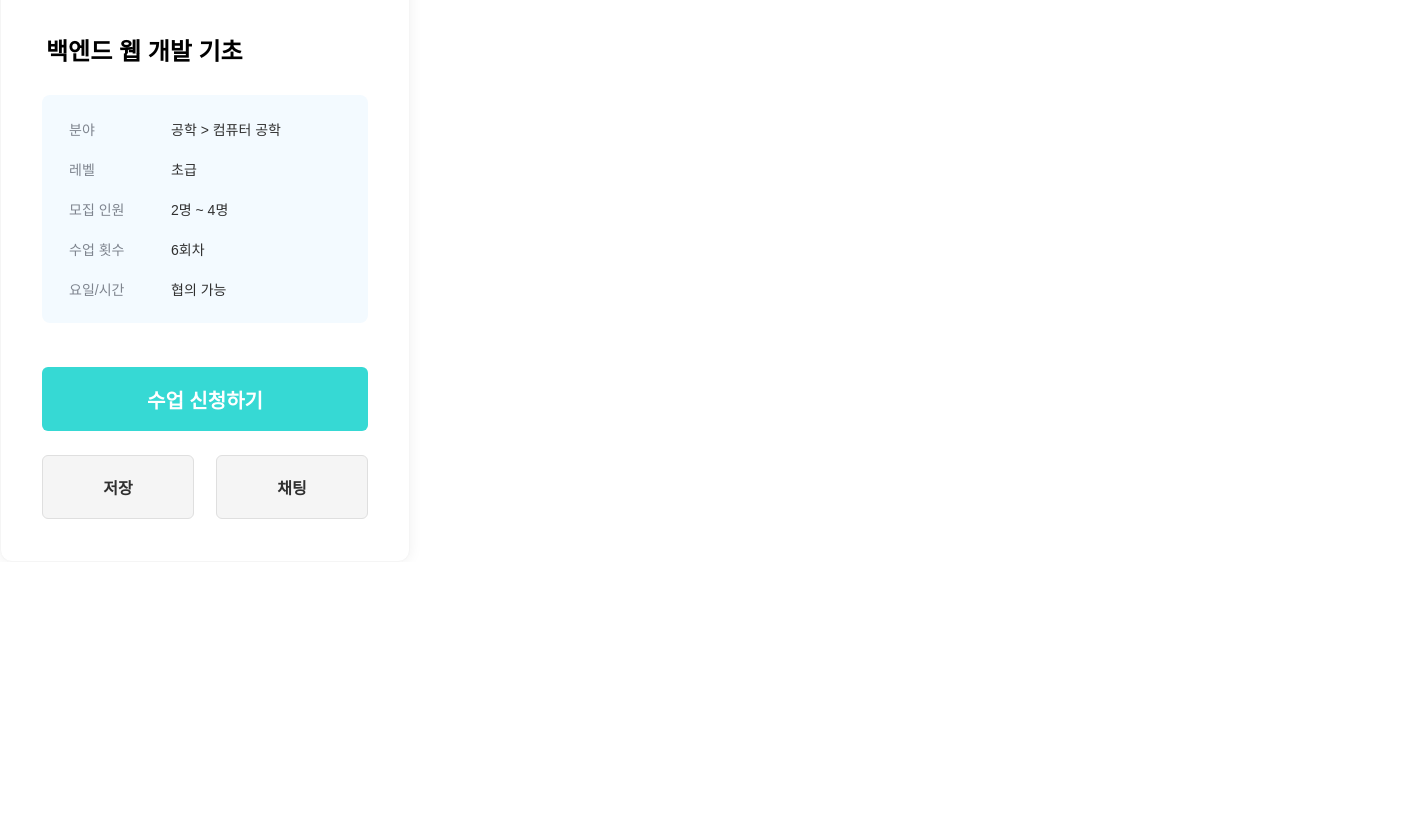
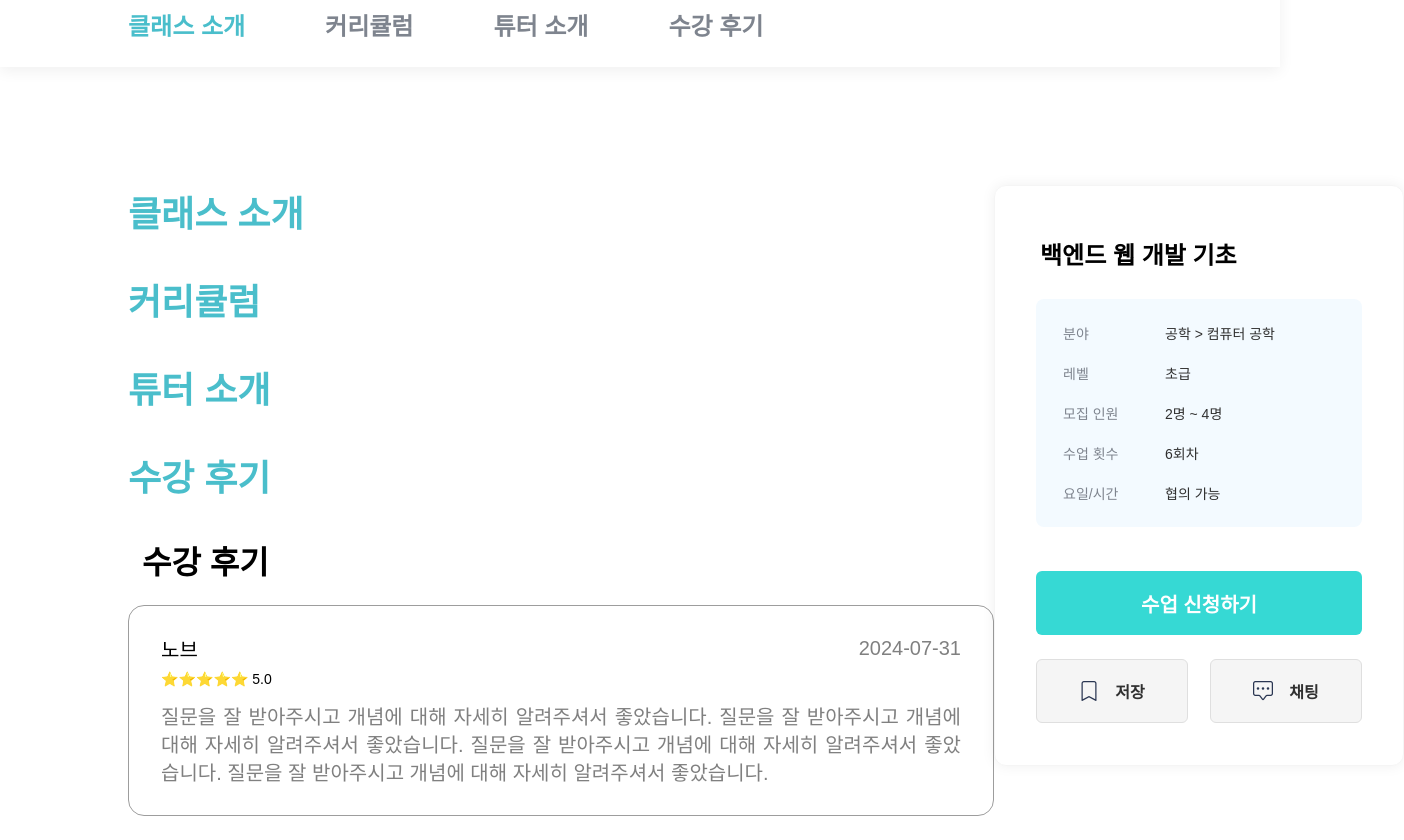
Before and after one commit to TeamMajorLink/majorLink_web, a React (Create React App) app in the folder myproject/: page /class-detail in a window 1280 px wide. Shown: the part 827-1667 px from the top of the page, 1404 px wide, since content can reach past the window. Before the commit the page ends 1389 px from the top, so only its background shows below. Built offline with nearby package versions, Linux system fonts and the light colour scheme.

Commit message:
design: class detail 페이지 수정

```diff
--- a/myproject/src/Router.jsx
+++ b/myproject/src/Router.jsx
@@ -19,16 +19,17 @@ import OfferClass from './pages/users/OfferClass';
 import OfferedClassList from './pages/users/OfferedClassList';
 import OfferedClassModify from './pages/users/OfferedClassModify';
 
-
 export default function Router() {
   return (
     <BrowserRouter>
       <Routes>
         <Route path="/" element={<HomePage />} />
         <Route path="/login" element={<Login />} />
+
+        {/* class - 강승현 */}
         <Route path="/class-matching" element={<ClassMatchingPage />} />
+        <Route path="/class-detail" element={<ClassDetailPage />} />
 
-        <Route path="/class-detail" element={<ClassDetailPage />} />
         {/* mypage */}
         <Route path="/mypage" element={<MyPage />} />
         <Route path="/editprofile" element={<EditProfile />} />
@@ -45,7 +46,10 @@ export default function Router() {
 
         <Route path="/offerclass" element={<OfferClass />} />
         <Route path="/offeredclasslist" element={<OfferedClassList />} />
-        <Route path="/offeredclassmodify/:class" element={<OfferedClassModify />} />
+        <Route
+          path="/offeredclassmodify/:class"
+          element={<OfferedClassModify />}
+        />
       </Routes>
     </BrowserRouter>
   );
--- a/myproject/src/components/classDetail/ClassAsideSection.jsx
+++ b/myproject/src/components/classDetail/ClassAsideSection.jsx
@@ -1,7 +1,8 @@
 import { styled } from 'styled-components';
 import color from '../../styles/color';
 import font from '../../styles/font';
-// import ThumbnailPng from '../../assets/backEnd/back_class_thumbnail_922x522.png';
+import BookmarkPng from '../../assets/classDetail/class_icon_bookmark_20x20.png';
+import ChattingPng from '../../assets/classDetail/class_icon_chatting_20x20.png';
 
 const ComponentContainer = styled.div`
   margin: 0;
@@ -91,22 +92,18 @@ const ClassSubButton = styled.button`
   border-radius: 0.6rem;
   background-color: ${() => color.grayscale_f5};
 
+  display: flex;
+  justify-content: center;
+  align-items: center;
+
   cursor: pointer;
 `;
-// const ClassHashTag = styled.p`
-//   margin: 3.8rem 2.4rem 0 0;
-//   padding: 1rem 2rem;
-
-//   color: ${() => color.grayscale_b4};
-//   ${() => font.regular_16};
-
-//   border: 0.1rem solid ${() => color.grayscale_b4};
-//   border-radius: 20rem;
-
-//   display: flex;
-//   justify-content: center;
-//   align-items: center;
-// `;
+const IconImg = styled.img`
+  margin: 0 1.6rem 0 0;
+  padding: 0;
+  width: 2rem;
+  height: 2rem;
+`;
 
 export function ClassAsideSection() {
   return (
@@ -138,8 +135,14 @@ export function ClassAsideSection() {
 
       <ClassApplicationButton>수업 신청하기</ClassApplicationButton>
       <ClassFlex>
-        <ClassSubButton>저장</ClassSubButton>
-        <ClassSubButton>채팅</ClassSubButton>
+        <ClassSubButton>
+          <IconImg src={BookmarkPng} alt="bookmark" />
+          저장
+        </ClassSubButton>
+        <ClassSubButton>
+          <IconImg src={ChattingPng} alt="chatting" />
+          채팅
+        </ClassSubButton>
       </ClassFlex>
     </ComponentContainer>
   );
--- /dev/null
+++ b/myproject/src/components/classDetail/ClassDetailNavigation.jsx
@@ -0,0 +1,149 @@
+import React, { useRef } from 'react';
+import { styled } from 'styled-components';
+import color from '../../styles/color';
+import font from '../../styles/font';
+import { ClassDetailReview } from './ClassDetailReview';
+import { ClassAsideSection } from './ClassAsideSection';
+
+const ComponentContainer = styled.div`
+  margin: 0;
+  padding: 0;
+
+  display: flex;
+  flex-direction: column;
+  justify-content: center;
+  align-items: flex-start;
+`;
+const NavigationBar = styled.div`
+  margin: 0;
+  padding: 0 0 0 10vw;
+  width: 100%;
+  height: 8.6rem;
+
+  display: flex;
+  justify-content: flex-start;
+  align-items: center;
+
+  background-color: ${() => color.white};
+  box-shadow: 0 4px 14px #00000010;
+`;
+const NavigationSectionTextSelected = styled.p`
+  margin: 0 8rem 0 0;
+
+  color: ${() => color.primary_dark};
+  ${() => font.bold_24};
+
+  cursor: pointer;
+`;
+const NavigationSectionTextNotSelected = styled.p`
+  margin: 0 8rem 0 0;
+
+  color: ${() => color.grayscale_84};
+  ${() => font.semibold_24};
+
+  &:hover {
+    color: ${() => color.primary_dark};
+    ${() => font.bold_24};
+  }
+
+  cursor: pointer;
+`;
+const SectionFlex = styled.div`
+  margin: 11.8rem 0 0 0;
+  padding: 0 4vw 0 10vw;
+  width: 100%;
+
+  display: flex;
+  justify-content: space-between;
+`;
+const AsideContainer = styled.div`
+  margin: 0;
+  padding: 0;
+
+  position: sticky;
+  top: 6rem;
+  align-self: flex-start;
+`;
+const SectionListContainer = styled.div`
+  margin: 0;
+  padding: 0;
+`;
+const SectionContainer = styled.div`
+  display: flex;
+  flex-direction: column;
+  justify-content: center;
+  align-items: flex-start;
+`;
+const SectionTitleText = styled.p`
+  margin: 0 0 3.6rem 0;
+
+  color: ${() => color.primary_dark};
+  ${() => font.semibold_36};
+`;
+
+export function ClassDetailNavigation() {
+  const section1Ref = useRef(null);
+  const section2Ref = useRef(null);
+  const section3Ref = useRef(null);
+  const section4Ref = useRef(null);
+
+  const scrollToSection = (ref) => {
+    ref.current.scrollIntoView({ behavior: 'smooth' });
+  };
+
+  return (
+    <ComponentContainer>
+      <NavigationBar>
+        <NavigationSectionTextSelected
+          onClick={() => scrollToSection(section1Ref)}
+        >
+          클래스 소개
+        </NavigationSectionTextSelected>
+        <NavigationSectionTextNotSelected
+          onClick={() => scrollToSection(section2Ref)}
+        >
+          커리큘럼
+        </NavigationSectionTextNotSelected>
+        <NavigationSectionTextNotSelected
+          onClick={() => scrollToSection(section3Ref)}
+        >
+          튜터 소개
+        </NavigationSectionTextNotSelected>
+        <NavigationSectionTextNotSelected
+          onClick={() => scrollToSection(section4Ref)}
+        >
+          수강 후기
+        </NavigationSectionTextNotSelected>
+      </NavigationBar>
+
+      <SectionFlex>
+        <SectionListContainer>
+          {/* section1Ref */}
+          <SectionContainer ref={section1Ref}>
+            <SectionTitleText>클래스 소개</SectionTitleText>
+          </SectionContainer>
+
+          {/* section2Ref */}
+          <SectionContainer ref={section2Ref}>
+            <SectionTitleText>커리큘럼</SectionTitleText>
+          </SectionContainer>
+
+          {/* section3Ref */}
+          <SectionContainer ref={section3Ref}>
+            <SectionTitleText>튜터 소개</SectionTitleText>
+          </SectionContainer>
+
+          {/* section4Ref */}
+          <SectionContainer ref={section4Ref}>
+            <SectionTitleText>수강 후기</SectionTitleText>
+            <ClassDetailReview />
+          </SectionContainer>
+        </SectionListContainer>
+
+        <AsideContainer>
+          <ClassAsideSection />
+        </AsideContainer>
+      </SectionFlex>
+    </ComponentContainer>
+  );
+}
--- a/myproject/src/components/classDetail/ClassDetailReview.jsx
+++ b/myproject/src/components/classDetail/ClassDetailReview.jsx
@@ -0,0 +1,84 @@
+import { styled } from 'styled-components';
+import color from '../../styles/color';
+import font from '../../styles/font';
+
+const ComponentContainer = styled.div`
+  margin: 0;
+  padding: 0;
+
+  display: flex;
+  flex-direction: column;
+  justify-content: center;
+  align-items: flex-start;
+`;
+const SectionTitleText = styled.p`
+  margin: 0 0 2.2rem 1.4rem;
+
+  ${() => font.semibold_32};
+`;
+const ReviewContainer = styled.div`
+  margin: 0 0 2.4rem 0;
+  padding: 2.8rem 3.2rem;
+
+  display: flex;
+  flex-direction: column;
+  justify-content: center;
+  align-items: flex-start;
+
+  border: 0.1rem solid ${() => color.grayscale_9d};
+  border-radius: 1.6rem;
+`;
+const ReviewUserContainer = styled.div`
+  margin: 0 0 0.8rem 0;
+  padding: 0;
+  width: 80rem;
+
+  display: flex;
+  justify-content: space-between;
+  align-items: center;
+`;
+const ReviewUserText = styled.p`
+  ${() => font.regular_20};
+`;
+const ReviewDateText = styled.p`
+  color: ${() => color.grayscale_80};
+  ${() => font.light_20};
+`;
+const ReviewStarRatingText = styled.p`
+  margin: 0 0 1.6rem 0;
+  ${() => font.medium_14};
+`;
+// const ReviewStarRatingSpan = styled.span`
+//   color: ${() => color.yellow_star};
+//   ${() => font.medium_14};
+// `;
+const ReviewContentText = styled.p`
+  width: 80rem;
+
+  color: ${() => color.grayscale_80};
+  ${() => font.regular_20};
+  line-height: 2.8rem;
+  text-align: justify;
+`;
+
+export function ClassDetailReview() {
+  return (
+    <ComponentContainer>
+      <SectionTitleText>수강 후기</SectionTitleText>
+
+      <ReviewContainer>
+        <ReviewUserContainer>
+          <ReviewUserText>노브</ReviewUserText>
+          <ReviewDateText>2024-07-31</ReviewDateText>
+        </ReviewUserContainer>
+        <ReviewStarRatingText>⭐⭐⭐⭐⭐ 5.0</ReviewStarRatingText>
+        <ReviewContentText>
+          질문을 잘 받아주시고 개념에 대해 자세히 알려주셔서 좋았습니다. 질문을
+          잘 받아주시고 개념에 대해 자세히 알려주셔서 좋았습니다. 질문을 잘
+          받아주시고 개념에 대해 자세히 알려주셔서 좋았습니다. 질문을 잘
+          받아주시고 개념에 대해 자세히 알려주셔서 좋았습니다.
+        </ReviewContentText>
+      </ReviewContainer>
+    </ComponentContainer>
+  );
+}
--- a/myproject/src/components/common/header/Header.Style.js
+++ b/myproject/src/components/common/header/Header.Style.js
@@ -9,6 +9,13 @@ export const HeaderContainer = styled.div`
   display: flex;
   justify-content: space-between;
   align-items: center;
+
+  background-color: ${() => color.white};
+
+  z-index: 99;
+  /* position: sticky;
+  top: 0; */
+  /* align-self: flex-start; */
 `;
 export const Container = css`
   display: flex;
--- a/myproject/src/pages/ClassDetailPage.jsx
+++ b/myproject/src/pages/ClassDetailPage.jsx
@@ -2,7 +2,7 @@ import React from 'react';
 import { styled } from 'styled-components';
 import { HeaderComponent } from '../components/common/header/HeaderComponent';
 import { ClassDetailTitle } from '../components/classDetail/ClassDetailTitle';
-import { ClassAsideSection } from '../components/classDetail/ClassAsideSection';
+import { ClassDetailNavigation } from '../components/classDetail/ClassDetailNavigation';
 
 const PageContainer = styled.div`
   margin: 0;
@@ -21,7 +21,7 @@ export function ClassDetailPage() {
       <PageContainer>
         <ClassDetailTitle />
       </PageContainer>
-      <ClassAsideSection />
+      <ClassDetailNavigation />
     </div>
   );
 }
--- a/myproject/src/pages/MyPage/EditProfile.jsx
+++ b/myproject/src/pages/MyPage/EditProfile.jsx
@@ -159,7 +159,7 @@ const SubmitButton = styled.button`
 function EditProfile() {
   const { register, handleSubmit, watch } = useForm();
 
-  const onSubmit = (data) => console.log(data);
+  // const onSubmit = (data) => console.log(data);
 
   // 회원 정보 데이터
   // const [user, setUser] = useState({
--- a/myproject/src/styles/color.js
+++ b/myproject/src/styles/color.js
@@ -6,8 +6,10 @@ const color = {
   primary_dark: '#4ABECB',
   secondary_normal: '#5A6DF9',
   secondary_dark: '#0E1C4E',
+  yellow_star: '#F8BC24',
   gradation_primary_class:
     'linear-gradient(90deg, #B4F9F5 0%, #D0FFFC 0%, #8EF0EB 53.23%, #80F4F1 100%)',
+
   grayscale_fa: '#F3FAFF',
   grayscale_f5: '#F5F5F5',
   grayscale_ea: '#EAEAEA',
@@ -16,6 +18,7 @@ const color = {
   grayscale_b4: '#B4B4B4',
   grayscale_a3: '#A3A3A3',
   grayscale_9d: '#9D9D9D',
+  grayscale_80: '#808080',
   grayscale_84: '#7E848E',
   grayscale_55: '#555555',
   grayscale_30: '#303030',
--- a/myproject/src/styles/font.js
+++ b/myproject/src/styles/font.js
@@ -13,6 +13,7 @@ const font = {
   //   regular_10: FONT({ weight: 400, size: 1.0 }),
   //   base_16: FONT({ weight: 600, size: 1.6 }),
 
+  light_20: FONT({ weight: 300, size: 2.0 }),
   regular_16: FONT({ weight: 400, size: 1.6 }),
   regular_18: FONT({ weight: 400, size: 1.8 }),
   regular_20: FONT({ weight: 400, size: 2.0 }),
@@ -24,7 +25,10 @@ const font = {
   semibold_18: FONT({ weight: 600, size: 1.8 }),
   semibold_20: FONT({ weight: 600, size: 2.0 }),
   semibold_22: FONT({ weight: 600, size: 2.2 }),
+  semibold_24: FONT({ weight: 600, size: 2.4 }),
   semibold_28: FONT({ weight: 600, size: 2.8 }),
+  semibold_32: FONT({ weight: 600, size: 3.2 }),
+  semibold_36: FONT({ weight: 600, size: 3.6 }),
   semibold_40: FONT({ weight: 600, size: 4.0 }),
   semibold_48: FONT({ weight: 600, size: 4.8 }),
   bold_20: FONT({ weight: 700, size: 2.0 }),
```
Also changed, not shown: myproject/src/components/classDetail/ClassDetailNavigationBar.jsx (deleted).
